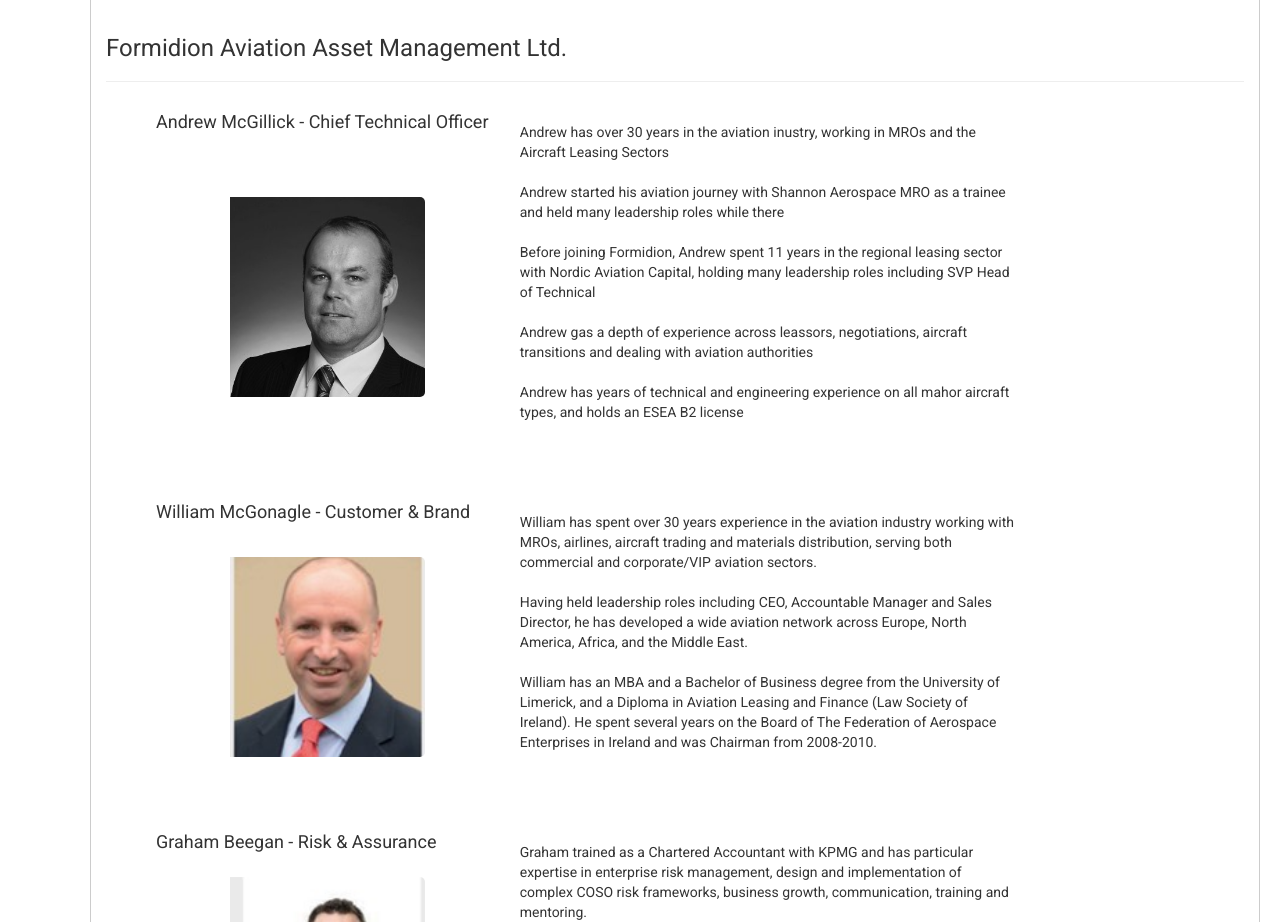
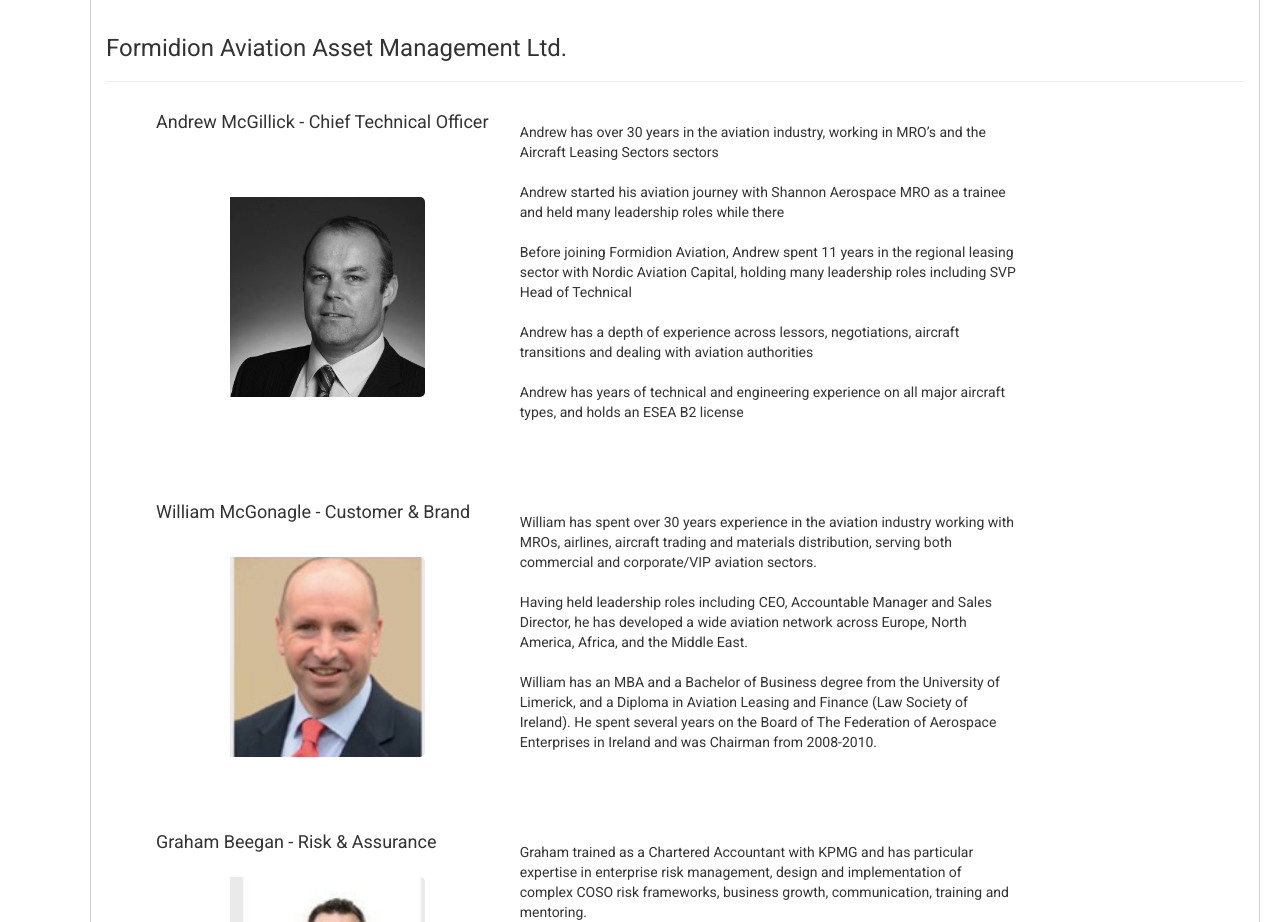
Before and after one commit to higginni/Formidion, a website: page app/group-board.html in a window 1280 px wide. Shown: the part 3380-4302 px from the top of the page. Drawn offline with nearby package versions, Linux system fonts and the light colour scheme; files that its build step writes are made by us from their sources.

Commit message:
Iss 49 (#50)
* added the first line of copy change

* added line two - word aviation added

* added third line - fixed lessor spelling and has spelling

* fixed final spelling

* closes #49

```diff
--- a/app/group-board.html
+++ b/app/group-board.html
@@ -422,24 +422,24 @@
                         <div class="col-md-7">
                             <p>
                                 Andrew has over 30 years in the aviation
-                                inustry, working in MROs and the Aircraft
-                                Leasing Sectors
+                                industry, working in MRO’s and the Aircraft
+                                Leasing Sectors sectors
                                 <br><br>
                                 Andrew started his aviation journey with Shannon
                                 Aerospace MRO as a trainee and held many
                                 leadership roles while there
                                 <br><br>
-                                Before joining Formidion, Andrew spent 11 years
-                                in the regional leasing sector with Nordic
-                                Aviation Capital, holding many leadership roles
-                                including SVP Head of Technical
+                                Before joining Formidion Aviation, Andrew spent
+                                11 years in the regional leasing sector with
+                                Nordic Aviation Capital, holding many leadership
+                                roles including SVP Head of Technical
                                 <br><br>
-                                Andrew gas a depth of experience across
-                                leassors, negotiations, aircraft transitions and
-                                dealing with aviation authorities
+                                Andrew has a depth of experience across lessors,
+                                negotiations, aircraft transitions and dealing
+                                with aviation authorities
                                 <br><br>
                                 Andrew has years of technical and engineering
-                                experience on all mahor aircraft types, and
+                                experience on all major aircraft types, and
                                 holds an ESEA B2 license
                             </p>
                         </div>
```
